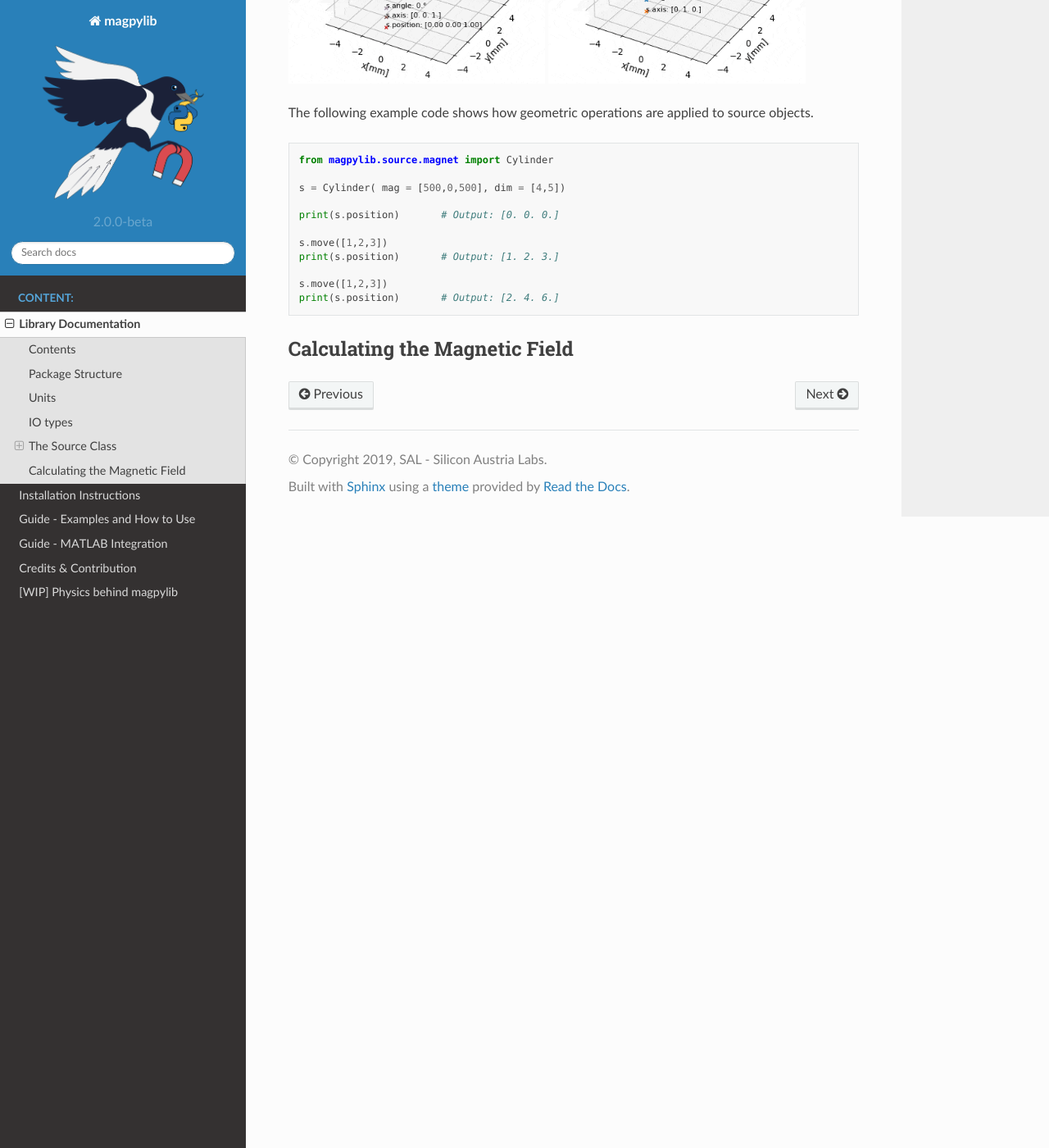
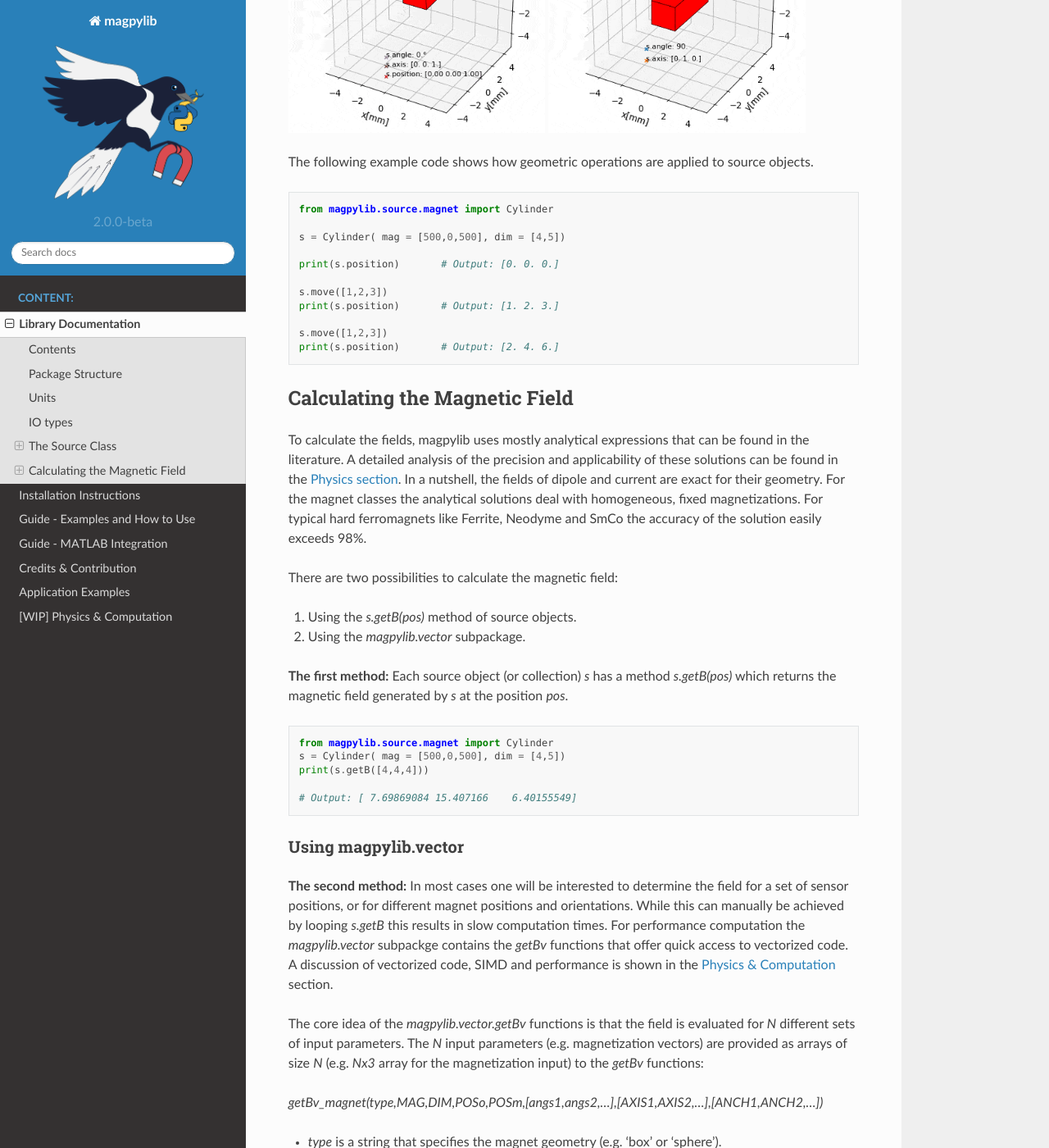
Before and after one commit to magpylib/magpylib, a Sphinx documentation site: the page built from docs/_pages/0_documentation.rst, in a window 1280 px wide and 1400 px high, scrolled down 6128 px. Shown: the whole window at 82% size. Built offline with Sphinx 7.4.7 and the Read the Docs theme 2.0.0, drawn with Linux system fonts in a browser that asks for light colours; formulas are drawn with MathJax 3; pages that are not in the unit, such as notebooks, are missing from menus; the version number is read from the project's files by our own code; some of the changed text lies outside the part shown.

Commit message:
doku fixes

```diff
--- a/docs/_pages/0_documentation.rst
+++ b/docs/_pages/0_documentation.rst
@@ -23,6 +23,9 @@ Contents
   * `Methods for Geometric Manipulation`_
 
 * `Calculating the Magnetic Field`_
+
+  *`Using magpylib.vector`_
+
 
 
 Package Structure
@@ -205,3 +208,86 @@ The following example code shows how geometric operations are applied to source
 
 Calculating the Magnetic Field
 ##############################
+
+To calculate the fields, magpylib uses mostly analytical expressions that can be found in the literature. A detailed analysis of the precision and applicability of these solutions can be found in the `Physics section`__. In a nutshell, the fields of dipole and current are exact for their geometry. For the magnet classes the analytical solutions deal with homogeneous, fixed magnetizations. For typical hard ferromagnets like Ferrite, Neodyme and SmCo the accuracy of the solution easily exceeds 98%.
+
+__ _pages/9_Physics/
+
+There are two possibilities to calculate the magnetic field:
+
+1. Using the `s.getB(pos)` method of source objects.
+2. Using the `magpylib.vector` subpackage.
+
+**The first method:** Each source object (or collection) `s` has a method `s.getB(pos)` which returns the magnetic field generated by `s` at the position `pos`.
+
+.. code-block:: python
+
+  from magpylib.source.magnet import Cylinder
+  s = Cylinder( mag = [500,0,500], dim = [4,5])
+  print(s.getB([4,4,4]))
+
+  # Output: [ 7.69869084 15.407166    6.40155549]
+
+Using magpylib.vector
+---------------------
+
+**The second method:** In most cases one will be interested to determine the field for a set of sensor positions, or for different magnet positions and orientations. While this can manually be achieved by looping `s.getB` this results in slow computation times. For performance computation the `magpylib.vector` subpackge contains the `getBv` functions that offer quick access to vectorized code. A discussion of vectorized code, SIMD and performance is shown in the `Physics & Computation`__ section.
+
+__ _pages/9_Physics/
+
+The core idea of the `magpylib.vector.getBv` functions is that the field is evaluated for `N` different sets of input parameters. The `N` input parameters (e.g. magnetization vectors) are provided as arrays of size *N* (e.g. *Nx3* array for the magnetization input) to the `getBv` functions:
+
+`getBv_magnet(type,MAG,DIM,POSo,POSm,[angs1,angs2,...],[AXIS1,AXIS2,...],[ANCH1,ANCH2,...])`
+
+* `type` is a string that specifies the magnet geometry (e.g. 'box' or 'sphere').
+* `MAG` is an *Nx3* array of magnetization vectors.
+* `DIM` is an *Nx3* array of magnet dimensions.
+* `POSo` is an *Nx3* array of observer positions.
+* `POSm` is an *Nx3* array of initial (before rotation) magnet positions.
+* The inputs `[angs]`, `[AXIS]`, `[ANCH]` are a lists of size *N*/*Nx3* arrays that correspond to angles, axes and anchors of rotation operations. By providing multiple list entries one can apply subsequent rotation operations. By ommitting the lists it is assumed that no rotation is applied.
+
+As a rule of thumb, `s.getB()` will be faster than `getBv` for ~5 or less field evaluations while the vectorized code will be up to ~100 times faster for 10 or more field evaluations. To achieve this performance it is critical that one follows the vectorized code paradigm when creating the `getBv` inputs.
+
+In the following example the magnetic field at a fixed sensor is calculated for a magnet that moves in x-direction above the sensor.
+
+.. code-block:: python
+
+  import magpylib as magpy
+  import numpy as np
+
+  # vector size: we calculate the field N times with different inputs
+  N = 1000
+
+  # Constant vectors
+  mag  = np.array([0,0,1000],dtype='float64')    # magnet magnetization
+  dim  = np.array([2,2,2],dtype='float64')       # magnet dimension
+  poso = np.array([0,0,-4],dtype='float64')      # position of observer
+
+  # magnet x-positions
+  xMag = np.linspace(-10,10,N)
+
+  # magpylib classic ---------------------------
+
+  Bc = np.zeros((N,3))
+  for i,x in enumerate(xMag):
+      s = magpy.source.magnet.Box(mag,dim,[x,0,0])
+      Bc[i] = s.getB(poso)
+
+  # magpylib vector ---------------------------
+
+  # Vectorizing input using numpy native instead of python loops
+  MAG = np.tile(mag,(N,1))
+  DIM = np.tile(dim,(N,1))
+  POSo = np.tile(poso,(N,1))
+  POSm = np.c_[xMag,np.zeros((N,2))]
+
+  # N-times evalulation of the field with different inputs
+  Bv = magpy.vector.getBv_magnet('box',MAG,DIM,POSo,POSm)
+
+
+  # result -----------------------------------
+  # Bc == Bv
+
+More examples of vectorized code can be found in the `Examples`__ section.
+
+__ _pages/2_guideExamples/
```
Also changed, not shown: docs/_pages/4_contguide.md (deleted, +0 -26 lines), docs/_pages/4_contguide.rst (added, +26 -0 lines), docs/_pages/8_applications.rst (added, +7 -0 lines), docs/_pages/9_physics.md (+11 -2 lines).
